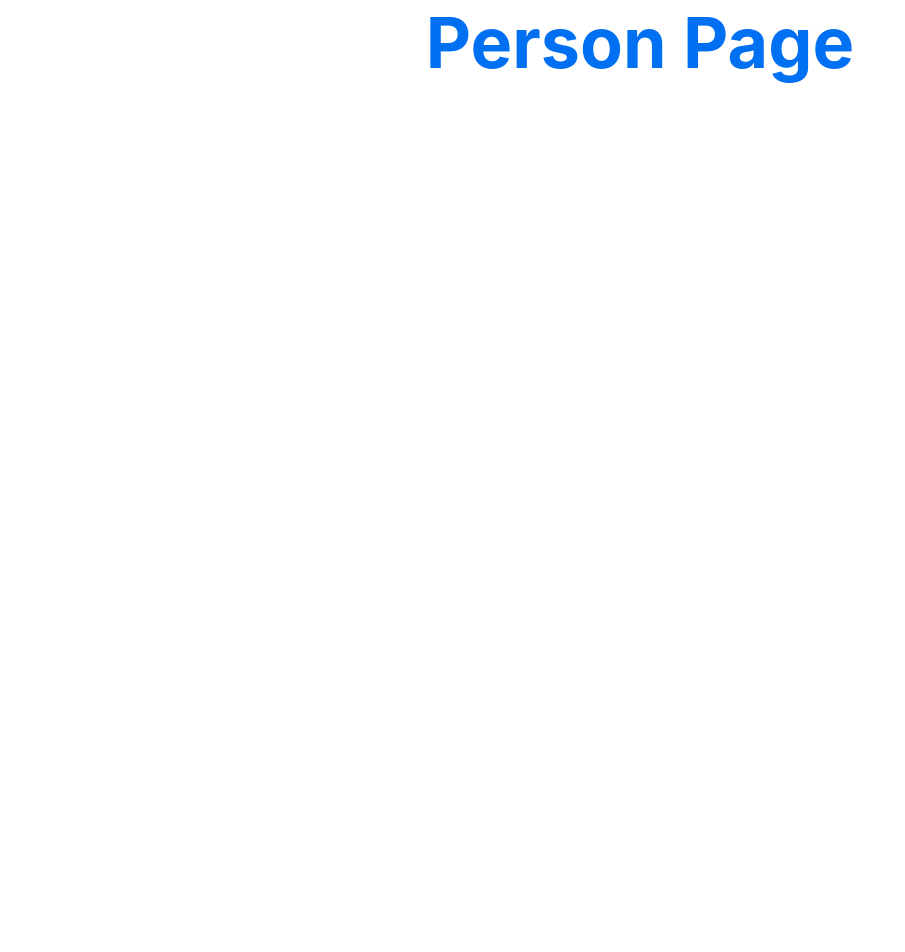
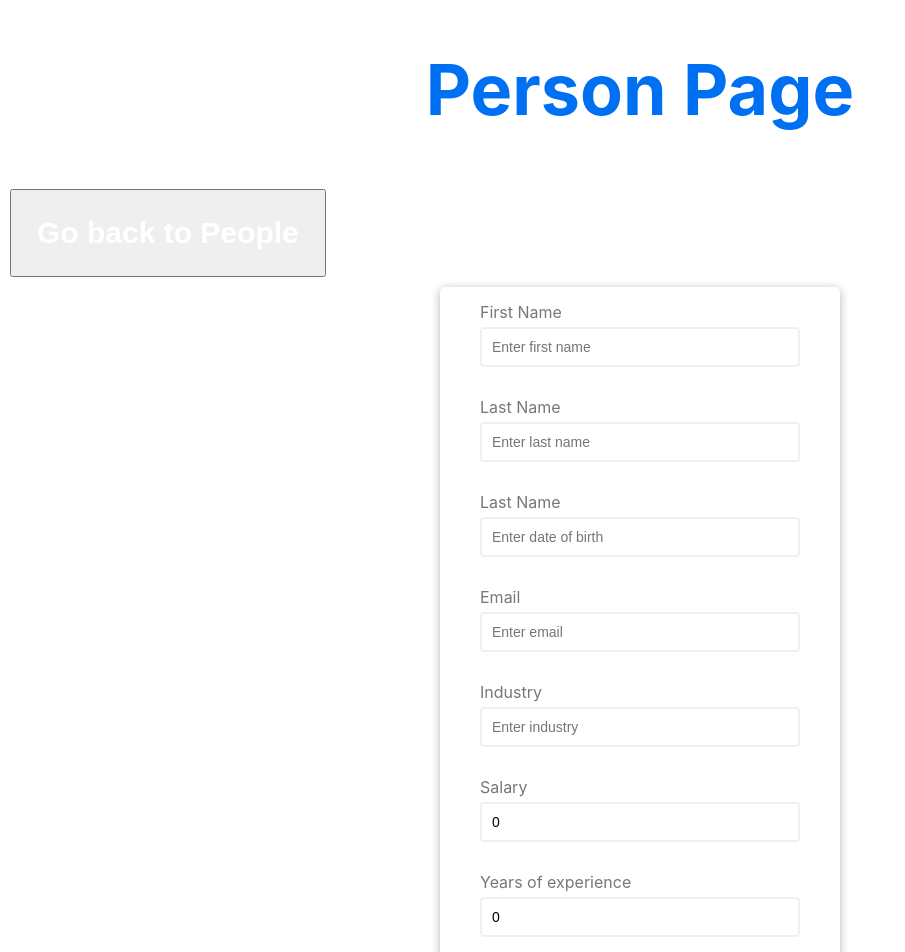
Before and after one commit to cosminwolf16/frontend-test, a Next.js app: page /people/1 in a window 1280 px wide. Shown: the top 952 px of the page, without its empty margins (0-905 px from the left). Before the commit the page ends 800 px from the top, so only its background shows below. Built offline with nearby package versions, Linux system fonts and the light colour scheme.

Commit message:
person page design implementation

```diff
--- a/pages/people/[slug].tsx
+++ b/pages/people/[slug].tsx
@@ -1,11 +1,106 @@
 import { useAppSelector } from 'hooks/reduxHooks';
 import styles from 'styles/PersonPage.module.scss';
-import React from 'react';
+import { useState } from 'react';
+import Link from 'next/link';
 
 export const PersonPage = () => {
+  const [isEditing, setIsEditing] = useState(false);
+
   const person = useAppSelector((state) => state.people.currentPerson);
 
-  return <div className={styles.title}>Person Page</div>;
+  const renderSubmitButton = () => {
+    if (isEditing) {
+      return <button type="submit">Save changes</button>;
+    }
+
+    return (
+      <button type="submit" onClick={() => setIsEditing(true)}>
+        Enter edit mode
+      </button>
+    );
+  };
+
+  return (
+    <>
+      <h1 className={styles.title}>Person Page</h1>
+      <Link href="/people">
+        <a>
+          <button className={styles.backToPeopleButton}>
+            Go back to People
+          </button>
+        </a>
+      </Link>
+      <div className={styles.container}>
+        <form id="form" className={styles.form}>
+          <div className={styles.formControl}>
+            <label htmlFor="firstName">First Name</label>
+            <input
+              type="text"
+              id="firstName"
+              placeholder="Enter first name"
+              value={person?.first_name}
+            />
+          </div>
+          <div className={styles.formControl}>
+            <label htmlFor="firstName">Last Name</label>
+            <input
+              type="text"
+              id="lastName"
+              placeholder="Enter last name"
+              value={person?.last_name}
+            />
+          </div>
+          <div className={styles.formControl}>
+            <label htmlFor="dateOfBirth">Last Name</label>
+            <input
+              type="text"
+              id="dateOfBirth"
+              placeholder="Enter date of birth"
+              value={person.date_of_birth}
+            />
+          </div>
+          <div className={styles.formControl}>
+            <label htmlFor="email">Email</label>
+            <input
+              type="text"
+              id="email"
+              placeholder="Enter email"
+              value={person.email}
+            />
+            <small>Error message</small>
+          </div>
+          <div className={styles.formControl}>
+            <label htmlFor="industry">Industry</label>
+            <input
+              type="text"
+              id="industry"
+              placeholder="Enter industry"
+              value={person.industry}
+            />
+          </div>
+          <div className={styles.formControl}>
+            <label htmlFor="salary">Salary</label>
+            <input
+              type="text"
+              id="salary"
+              placeholder="Enter salary"
+              value={person.salary}
+            />
+          </div>
+          <div className={styles.formControl}>
+            <label htmlFor="yearsOfExperience">Years of experience</label>
+            <input
+              type="text"
+              id="yearsOfExperience"
+              placeholder="Enter years of experience"
+              value={person.years_of_experience}
+            />
+          </div>
+          {renderSubmitButton()}
+        </form>
+      </div>
+    </>
+  );
 };
 
 export default PersonPage;
--- a/styles/PersonPage.module.scss
+++ b/styles/PersonPage.module.scss
@@ -1,6 +1,88 @@
+$success-color: #2ecc71;
+$error-color: #e74c3c;
+
 .title {
   color: #0070f3;
   font-size: 70px;
   font-weight: bold;
   text-align: center;
 }
+
+.container {
+  background-color: #fff;
+  border-radius: 5px;
+  box-shadow: 0 2px 10px rgba(0, 0, 0, 0.3);
+  width: 400px;
+  margin: 0 auto;
+}
+
+.form {
+  padding: 15px 40px;
+}
+
+.formControl {
+  margin-bottom: 10px;
+  padding-bottom: 20px;
+  position: relative;
+}
+
+.formControl label {
+  color: #777;
+  display: block;
+  margin-bottom: 5px;
+}
+
+.formControl input {
+  border: 2px solid #f0f0f0;
+  border-radius: 4px;
+  display: block;
+  width: 100%;
+  padding: 10px;
+  font-size: 14px;
+}
+
+.formControl input:focus {
+  outline: 0;
+  border-color: #777;
+}
+
+.formControl.success input {
+  border-color: var(--success-color);
+}
+
+.formControl.error input {
+  border-color: var(--error-color);
+}
+
+.formControl small {
+  color: var(--error-color);
+  position: absolute;
+  bottom: 0;
+  left: 0;
+  visibility: hidden;
+}
+
+.formControl.error small {
+  visibility: visible;
+}
+
+.form button {
+  cursor: pointer;
+  background-color: #3498db;
+  border: 2px solid #3498db;
+  border-radius: 4px;
+  color: #fff;
+  display: block;
+  font-size: 16px;
+  padding: 10px;
+  margin-top: 20px;
+  width: 100%;
+}
+
+.backToPeopleButton {
+  padding: 25px;
+  margin: 10px;
+  color: #fff;
+  font-size: 30px;
+  font-weight: bold;
+}
```
